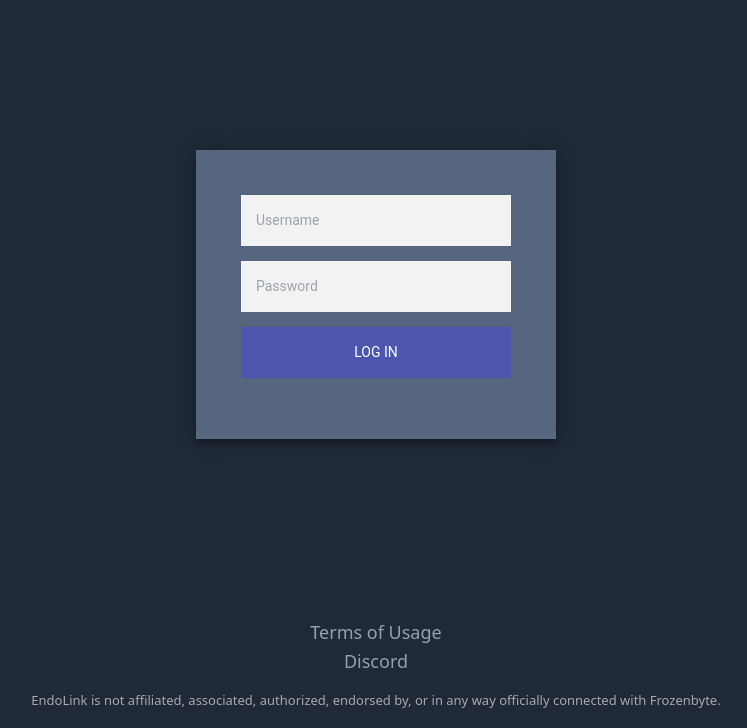
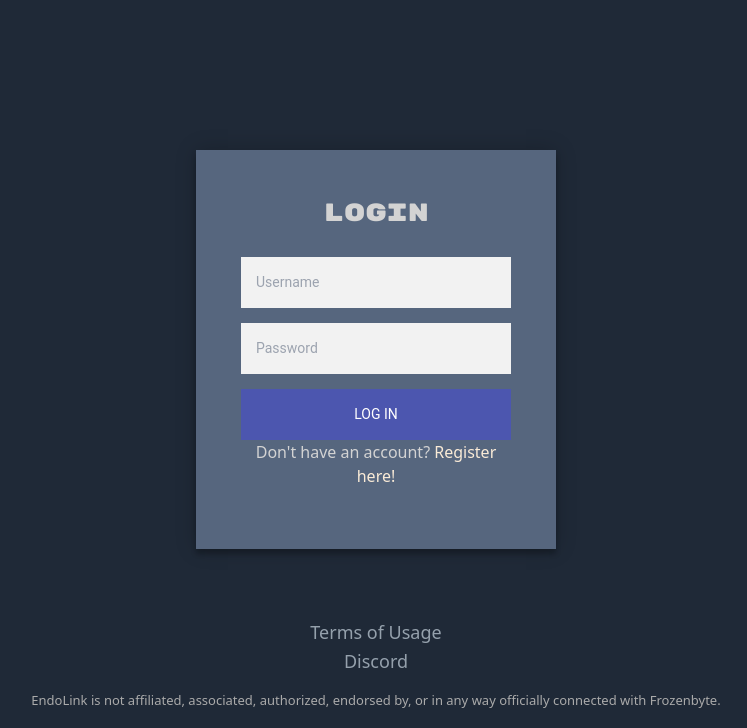
Before and after one commit to StarbaseCommunityProject/EndoLink, a Django app: page /account/login/ in a window 1280 px wide. Shown: the part 72-800 px from the top of the page, without its empty margins (264-1011 px from the left). Run offline with Django 3.2, Linux system fonts and the light colour scheme; some libraries are stand-ins or nearby versions.

Commit message:
Minor styling changes.

```diff
--- a/Project/StarbaseCommunityWebsite/settings.py
+++ b/Project/StarbaseCommunityWebsite/settings.py
@@ -25,7 +25,7 @@ SECRET_KEY = 'django-insecure-9sp3328n!ha1ico2w@p1e7e5h@e7(p&_rk$2v3_4e=n=t0qwqk
 # SECURITY WARNING: don't run with debug turned on in production!
 DEBUG = True
 
-ALLOWED_HOSTS = []
+ALLOWED_HOSTS = ['185.99.2.68']
 
 
 # Application definition
--- a/Project/account/templates/registration/login.html
+++ b/Project/account/templates/registration/login.html
@@ -2,14 +2,27 @@
 {% block title %}Login{% endblock %}
 {% block content %}
 
+<link rel="preconnect" href="https://fonts.googleapis.com">
+<link rel="preconnect" href="https://fonts.gstatic.com" crossorigin>
+<link href="https://fonts.googleapis.com/css2?family=Rubik+Mono+One&display=swap" rel="stylesheet">
+
+<style>
+.test {
+font-family: 'Rubik Mono One', sans-serif;
+font-size: 25;
+}
+</style>
 <div class="login-page">
   <div class="form">
-
+   <a class="test">Login</a>
+   <br>
+   <br>
     <form method="POST" class="login-form">
       {% csrf_token %}
       <input type="text" placeholder="Username" {{ form.username }}
       <input type="password" placeholder="Password" {{ form.password }}
       <button type="submit">Log In</button>
+      <a>Don't have an account? <a style="color: antiquewhite;" href="">Register here!</a></a>
 
     </form>
   </div>
```
Also changed, not shown: Project/account/templates/account/signup.html (+13 -1 lines).
